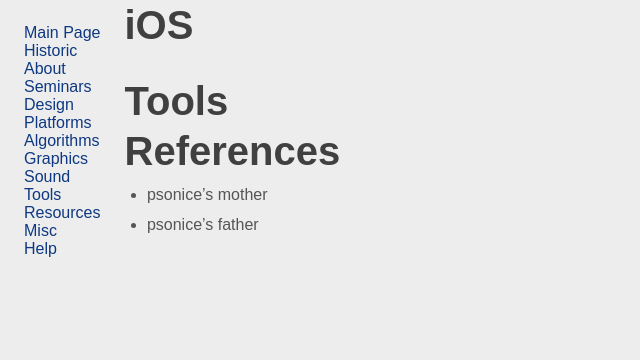
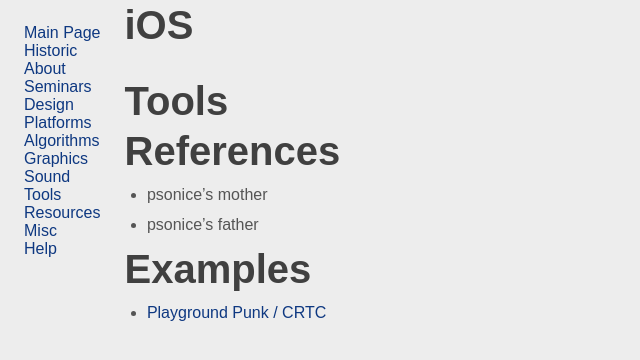
Before and after one commit to in4k/in4k.github.io, a Jekyll site: the page built from wiki/ios.markdown, in a window 1280 px wide. Shown: the top 360 px of the page, without its empty margins (0-640 px from the left). Built offline with Jekyll 4.4.1, drawn with Linux system fonts in a browser that asks for light colours; some web fonts are replaced.

Commit message:
Update ios.markdown

```diff
--- a/wiki/ios.markdown
+++ b/wiki/ios.markdown
@@ -9,3 +9,6 @@ layout: "wiki-page"
 # References
 * psonice's mother
 * psonice's father
+
+# Examples
+* [Playground Punk / CRTC](http://www.pouet.net/prod.php?which=67806)
```
